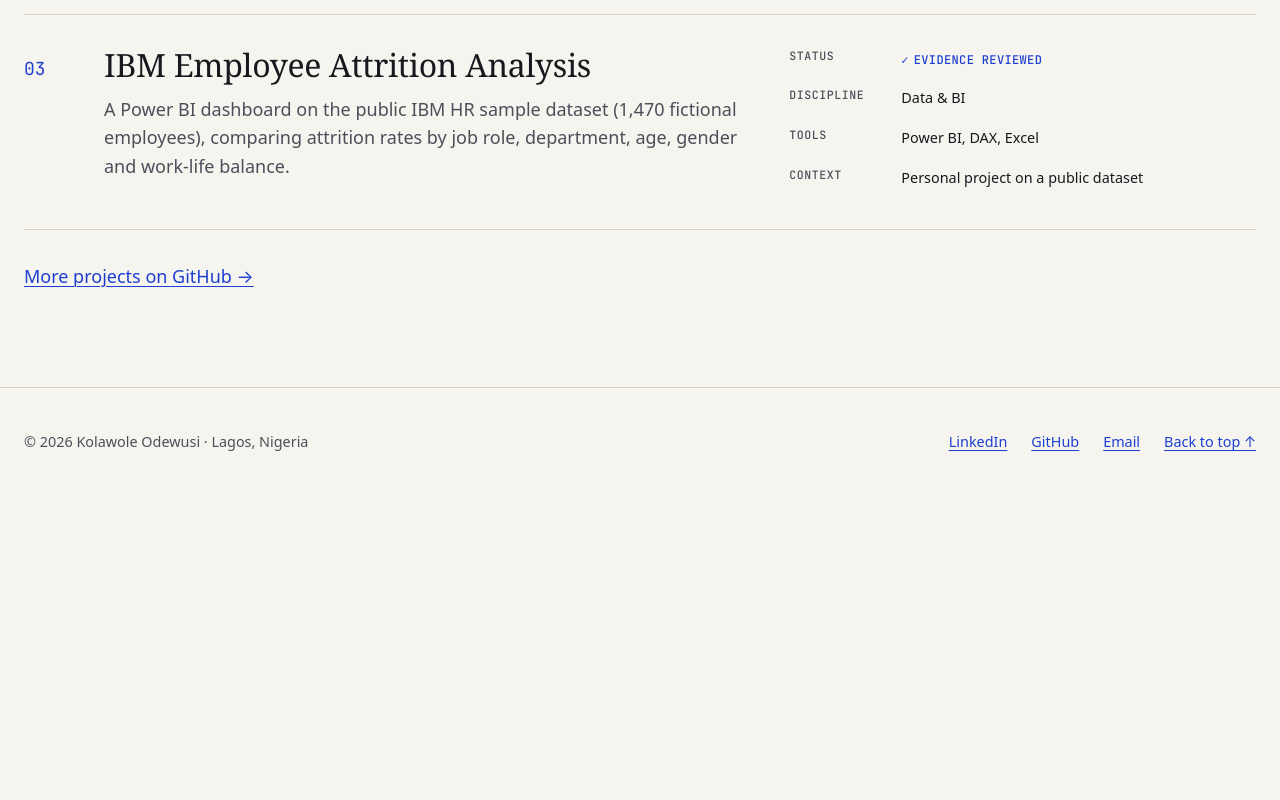
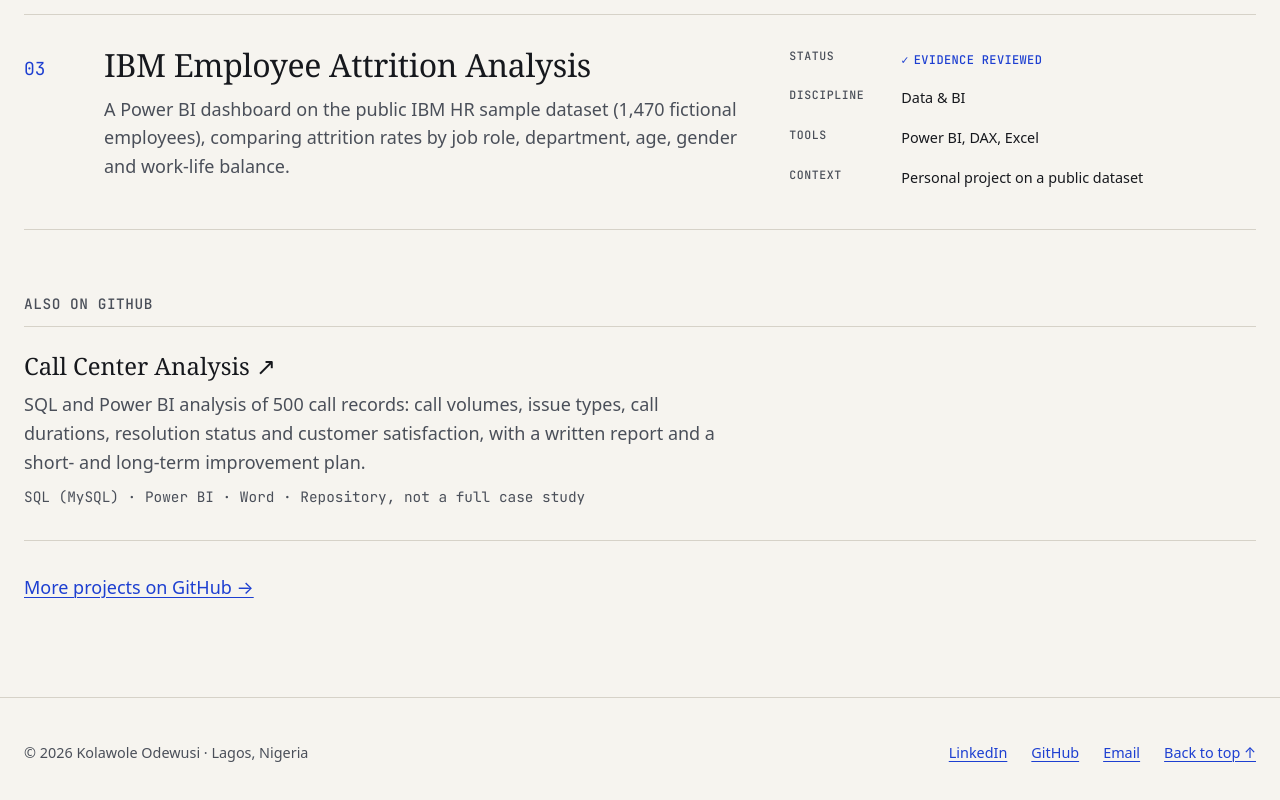
Before and after one commit to WoleTheAnalyst/WoleTheAnalyst.github.io, an Astro site: page /work in a window 1280 px wide. Shown: the part 863-1663 px from the top of the page. Before the commit the page ends 1359 px from the top, so only its background shows below. Built offline with nearby package versions, Linux system fonts and the light colour scheme; Astro itself is replaced by a stand-in of ours.

Commit message:
Highlight Call Center Analysis as a GitHub repository
Add an "Also on GitHub" section to the work index and a one-line link
under the home-page case studies. The description covers what the
project contains (SQL and Power BI analysis of 500 call records, a
written report and an improvement plan) and is labelled as a repository,
not a full case study. Highlighted repositories live in repoProjects in
src/data/projects.ts.

Co-Authored-By: Claude Opus 5.5 <noreply@anthropic.com>
Claude-Session: https://claude.ai/code/session_01495T79wFBFVRNmgbvQZqmD

```diff
--- a/src/data/projects.ts
+++ b/src/data/projects.ts
@@ -65,3 +65,16 @@ export const projects: Project[] = [
     repo: 'https://github.com/WoleTheAnalyst/IBM-Employee-Attrition-Analysis',
   },
 ];
+
+// Projects highlighted with a link to their repository, without a full case study.
+export type RepoProject = { title: string; summary: string; tools: string[]; repo: string };
+
+export const repoProjects: RepoProject[] = [
+  {
+    title: 'Call Center Analysis',
+    summary:
+      'SQL and Power BI analysis of 500 call records: call volumes, issue types, call durations, resolution status and customer satisfaction, with a written report and a short- and long-term improvement plan.',
+    tools: ['SQL (MySQL)', 'Power BI', 'Word'],
+    repo: 'https://github.com/WoleTheAnalyst/Call-Center-Analysis',
+  },
+];
--- a/src/pages/index.astro
+++ b/src/pages/index.astro
@@ -3,7 +3,7 @@ import Base from '../layouts/Base.astro';
 import ColumnChart from '../components/ColumnChart.astro';
 import Source from '../components/Source.astro';
 import ProjectCard from '../components/ProjectCard.astro';
-import { projects } from '../data/projects';
+import { projects, repoProjects } from '../data/projects';
 import { quarters } from '../data/northwind';
 import { roles, education, RESUME } from '../data/experience';
 import { examples as evalExamples } from '../data/evaluations';
@@ -55,7 +55,7 @@ const EMAIL = 'kolawoleodewusi@gmail.com';
     <div class="cards">
       {projects.map((p, i) => <ProjectCard project={p} image={images[p.slug as keyof typeof images]} feature={i === 0} />)}
     </div>
-    <p class="more"><a href="https://github.com/WoleTheAnalyst">More projects on GitHub →</a></p>
+    <p class="more">Also on GitHub: {repoProjects.map((r, i) => <>{i > 0 && ', '}<a href={r.repo}>{r.title}</a> <span class="mono small muted">({r.tools.slice(0, 2).join(' · ')})</span></>)} · <a href="https://github.com/WoleTheAnalyst">all repositories →</a></p>
   </section>
 
   <section class="section wrap" id="method" aria-labelledby="method-h">
--- a/src/pages/work/index.astro
+++ b/src/pages/work/index.astro
@@ -1,7 +1,7 @@
 ---
 import Base from '../../layouts/Base.astro';
 import StatusBadge from '../../components/StatusBadge.astro';
-import { projects } from '../../data/projects';
+import { projects, repoProjects } from '../../data/projects';
 ---
 <Base title="Work" description="Case studies by Kolawole Odewusi in business intelligence and business analysis, each with its context, data source and verification notes.">
   <section class="wrap head">
@@ -27,6 +27,18 @@ import { projects } from '../../data/projects';
         </li>
       ))}
     </ol>
+    <section class="repos" aria-labelledby="repos-h">
+      <h2 id="repos-h" class="eyebrow">Also on GitHub</h2>
+      <ul>
+        {repoProjects.map((r) => (
+          <li>
+            <h3><a href={r.repo}>{r.title} <span aria-hidden="true">↗</span></a></h3>
+            <p class="muted">{r.summary}</p>
+            <p class="mono small tools">{r.tools.join(' · ')} · Repository, not a full case study</p>
+          </li>
+        ))}
+      </ul>
+    </section>
     <p class="more"><a href="https://github.com/WoleTheAnalyst">More projects on GitHub →</a></p>
   </section>
 </Base>
@@ -47,5 +59,14 @@ import { projects } from '../../data/projects';
   .side dt { font: 500 0.72rem/1.6 var(--font-mono); text-transform: uppercase; letter-spacing: .05em; color: var(--ink-2); }
   .side dd { margin: 0; }
   .more { margin-block: var(--s-6) var(--s-9); }
+  .repos { margin-top: var(--s-8); }
+  .repos h2 { font: 500 var(--step--1)/1.4 var(--font-mono); letter-spacing: 0.04em; text-transform: uppercase; color: var(--ink-2); margin: 0 0 var(--s-3); }
+  .repos ul { list-style: none; padding: 0; margin: 0; max-width: none; border-top: 1px solid var(--rule); }
+  .repos li { padding: var(--s-5) 0; border-bottom: 1px solid var(--rule); margin: 0; }
+  .repos h3 { font-family: var(--font-display); font-weight: 500; font-size: var(--step-1); margin: 0 0 var(--s-2); }
+  .repos h3 a { color: var(--ink); text-decoration: none; }
+  .repos h3 a:hover { color: var(--cobalt); }
+  .repos p { margin: 0 0 var(--s-2); }
+  .tools { color: var(--ink-2); }
   @media (max-width: 860px) { .list li { grid-template-columns: 2.5rem minmax(0, 1fr); } .side { grid-column: 2; } }
 </style>
```
